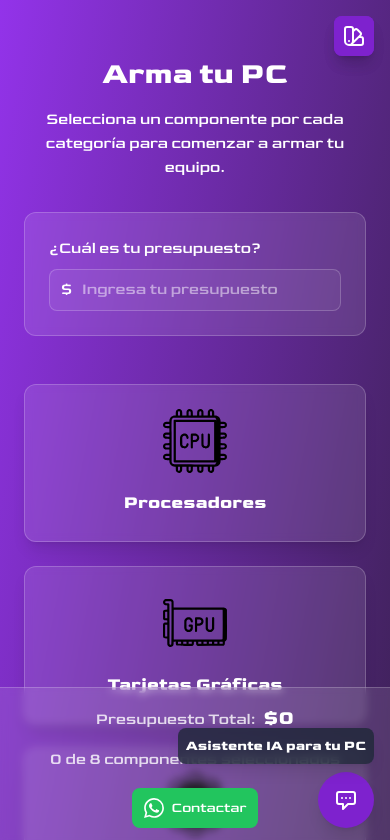
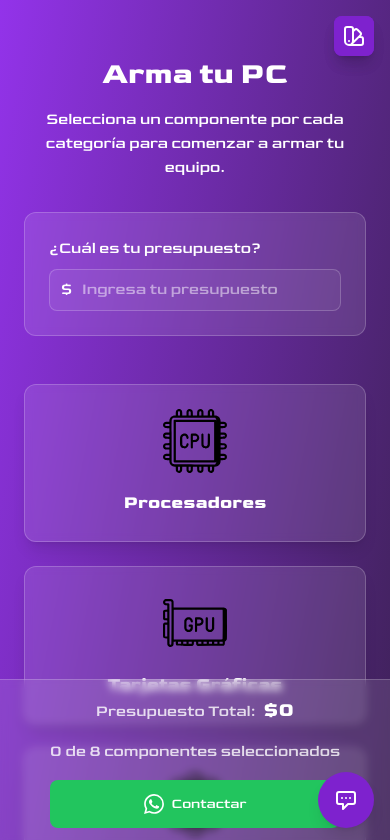
Before and after one commit to adonis386/solcuiones-cgt, a Next.js app: page /armar-pc in a window 390 px wide. Shown: the top 840 px of the page. Built offline with nearby package versions, Linux system fonts and the light colour scheme.

Commit message:
fix: mejora la usabilidad del botón de WhatsApp en móviles

```diff
--- a/app/armar-pc/page.tsx
+++ b/app/armar-pc/page.tsx
@@ -482,7 +482,7 @@ export default function ArmarPC() {
                 href={`https://wa.me/584242533942?text=${encodeURIComponent(getWhatsAppMessage())}`}
                 target="_blank"
                 rel="noopener noreferrer"
-                className="bg-green-500 hover:bg-green-600 text-white rounded-lg transition-colors flex items-center justify-center gap-2 w-auto sm:w-auto h-10 sm:h-auto px-3 sm:px-4 sm:py-2"
+                className="bg-green-500 hover:bg-green-600 text-white rounded-lg transition-colors flex items-center justify-center gap-2 w-full sm:w-auto h-12 sm:h-auto px-4 sm:px-4 sm:py-2"
               >
                 <svg className="w-5 h-5" fill="currentColor" viewBox="0 0 24 24">
                   <path d="M17.472 14.382c-.297-.149-1.758-.867-2.03-.967-.273-.099-.471-.148-.67.15-.197.297-.767.966-.94 1.164-.173.199-.347.223-.644.075-.297-.15-1.255-.463-2.39-1.475-.883-.788-1.48-1.761-1.653-2.059-.173-.297-.018-.458.13-.606.134-.133.298-.347.446-.52.149-.174.198-.298.298-.497.099-.198.05-.371-.025-.52-.075-.149-.669-1.612-.916-2.207-.242-.579-.487-.5-.669-.51-.173-.008-.371-.01-.57-.01-.198 0-.52.074-.792.372-.272.297-1.04 1.016-1.04 2.479 0 1.462 1.065 2.875 1.213 3.074.149.198 2.096 3.2 5.077 4.487.709.306 1.262.489 1.694.625.712.227 1.36.195 1.871.118.571-.085 1.758-.719 2.006-1.413.248-.694.248-1.289.173-1.413-.074-.124-.272-.198-.57-.347m-5.421 7.403h-.004a9.87 9.87 0 01-5.031-1.378l-.361-.214-3.741.982.998-3.648-.235-.374a9.86 9.86 0 01-1.51-5.26c.001-5.45 4.436-9.884 9.888-9.884 2.64 0 5.122 1.03 6.988 2.898a9.825 9.825 0 012.893 6.994c-.003 5.45-4.437 9.884-9.885 9.884m8.413-18.297A11.815 11.815 0 0012.05 0C5.495 0 .16 5.335.157 11.892c0 2.096.547 4.142 1.588 5.945L.057 24l6.305-1.654a11.882 11.882 0 005.683 1.448h.005c6.554 0 11.89-5.335 11.893-11.893a11.821 11.821 0 00-3.48-8.413z"/>
@@ -500,10 +500,6 @@ export default function ArmarPC() {
       {/* ChatBot Button/Interface */}
       <div className="fixed bottom-4 right-4 z-50 flex flex-col items-end gap-2">
         {!isChatBotOpen ? (
-          <>
-            <span className="sm:hidden text-white text-sm font-semibold bg-gray-800/80 backdrop-blur-sm rounded-lg p-2 shadow-lg animate-fade-in delay-500">Asistente IA para tu PC</span>
-            <div className="flex items-center gap-2">
-              <span className="hidden sm:block text-white text-sm font-semibold bg-gray-800/80 backdrop-blur-sm rounded-lg p-2 shadow-lg animate-fade-in delay-500">Asistente IA para tu PC</span>
           <button
             onClick={() => setIsChatBotOpen(true)}
             className="bg-purple-700 text-white p-4 rounded-full shadow-lg hover:bg-purple-600 transition-colors animate-bounce-slow"
@@ -512,8 +508,6 @@ export default function ArmarPC() {
               <path strokeLinecap="round" strokeLinejoin="round" strokeWidth={2} d="M8 10h.01M12 10h.01M16 10h.01M9 16H5a2 2 0 01-2-2V6a2 2 0 012-2h14a2 2 0 012 2v8a2 2 0 01-2 2h-5l-5 5v-5z" />
             </svg>
           </button>
-            </div>
-          </>
         ) : (
           <div className="bg-gray-900/95 backdrop-blur-md rounded-xl shadow-2xl w-96 border border-gray-700">
             {/* Header */}
```
Lines whose indentation alone changed are shown as unchanged.
